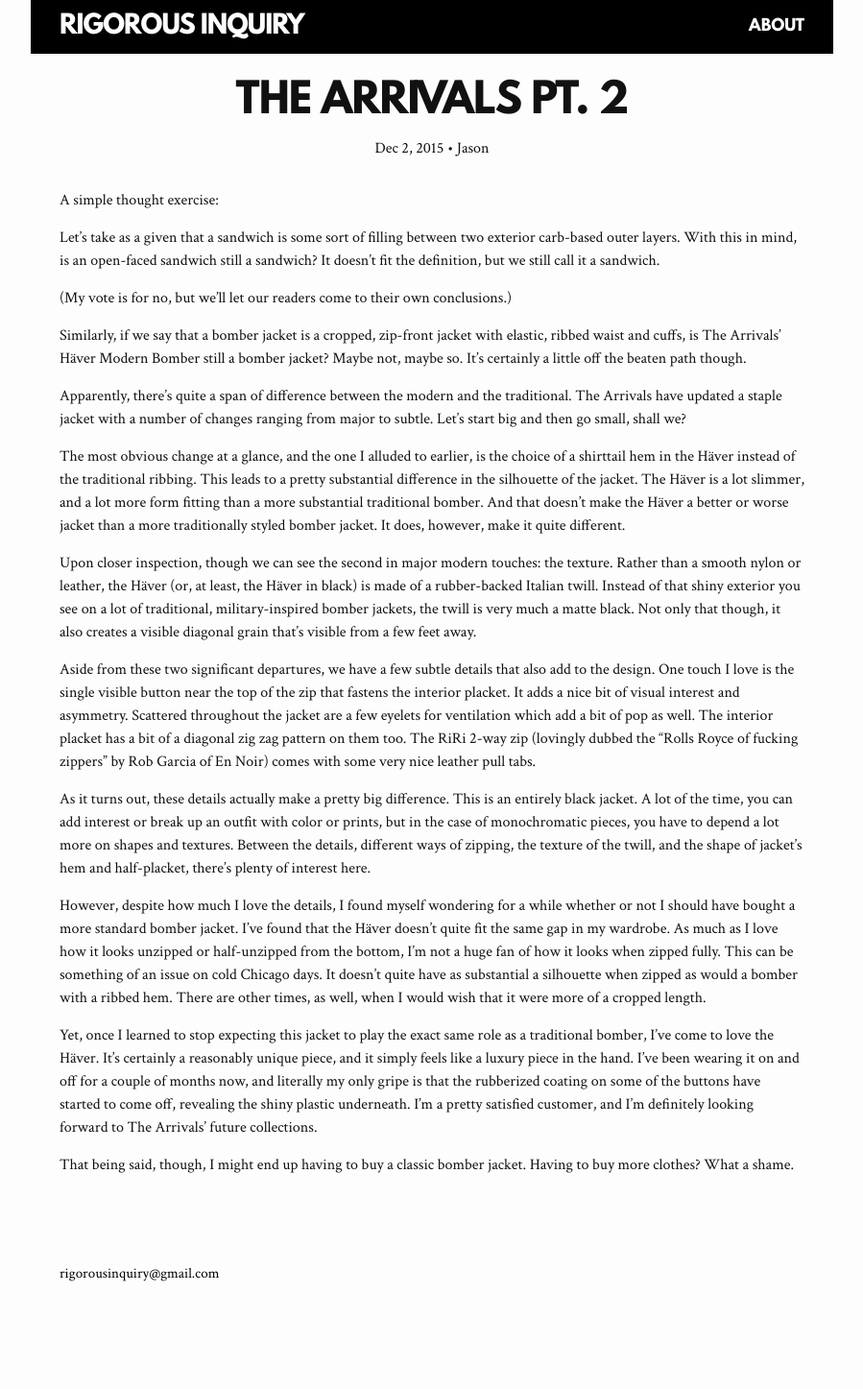
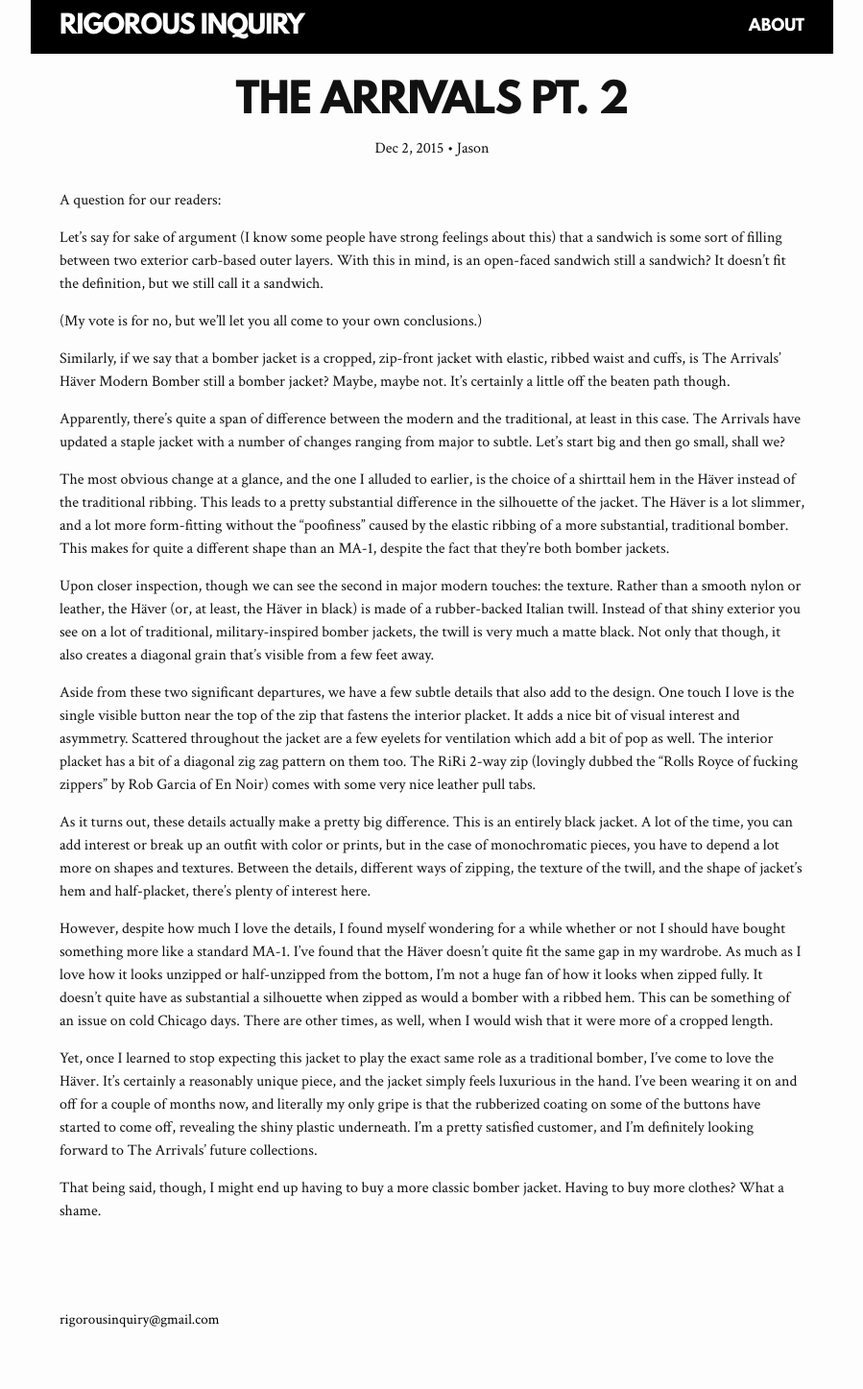
Before and after one commit to rigorousinquiry/rigorousinquiry.github.io, a Jekyll site: the page built from _posts/2015-12-02-the-arrivals-review.markdown, in a window 1280 px wide. Shown: the whole page at 96% size, without its empty margins (190-1089 px from the left). Built offline with Jekyll 4.4.1, drawn with Linux system fonts in a browser that asks for light colours; before the commit the page ends 1399 px from its top, so only the background shows below that.

Commit message:
edited arrivals review for wording & syntax

```diff
--- a/_posts/2015-12-02-the-arrivals-review.markdown
+++ b/_posts/2015-12-02-the-arrivals-review.markdown
@@ -9,26 +9,26 @@
 author: Jason
 ---
 
-A simple thought exercise:
+A question for our readers:
 
-Let's take as a given that a sandwich is some sort of filling between two exterior carb-based outer layers. With this in mind, is an open-faced sandwich still a sandwich? It doesn't fit the definition, but we still call it a sandwich.
+Let's say for sake of argument (I know some people have strong feelings about this) that a sandwich is some sort of filling between two exterior carb-based outer layers. With this in mind, is an open-faced sandwich still a sandwich? It doesn't fit the definition, but we still call it a sandwich.
 
-(My vote is for no, but we'll let our readers come to their own conclusions.)
+(My vote is for no, but we'll let you all come to your own conclusions.)
 
-Similarly, if we say that a bomber jacket is a cropped, zip-front jacket with elastic, ribbed waist and cuffs, is The Arrivals' Häver Modern Bomber still a bomber jacket? Maybe not, maybe so. It’s certainly a little off the beaten path though.
+Similarly, if we say that a bomber jacket is a cropped, zip-front jacket with elastic, ribbed waist and cuffs, is The Arrivals' Häver Modern Bomber still a bomber jacket? Maybe, maybe not. It’s certainly a little off the beaten path though.
 
-Apparently, there's quite a span of difference between the modern and the traditional. The Arrivals have updated a staple jacket with a number of changes ranging from major to subtle. Let’s start big and then go small, shall we?
+Apparently, there's quite a span of difference between the modern and the traditional, at least in this case. The Arrivals have updated a staple jacket with a number of changes ranging from major to subtle. Let’s start big and then go small, shall we?
 
-The most obvious change at a glance, and the one I alluded to earlier, is the choice of a shirttail hem in the Häver instead of the traditional ribbing. This leads to a pretty substantial difference in the silhouette of the jacket. The Häver is a lot slimmer, and a lot more form fitting than a more substantial traditional bomber. And that doesn't make the Häver a better or worse jacket than a more traditionally styled bomber jacket. It does, however, make it quite different.
+The most obvious change at a glance, and the one I alluded to earlier, is the choice of a shirttail hem in the Häver instead of the traditional ribbing. This leads to a pretty substantial difference in the silhouette of the jacket. The Häver is a lot slimmer, and a lot more form-fitting without the "poofiness" caused by the elastic ribbing of a more substantial, traditional bomber. This makes for quite a different shape than an MA-1, despite the fact that they're both bomber jackets.
 
-Upon closer inspection, though we can see the second in major modern touches: the texture. Rather than a smooth nylon or leather, the Häver (or, at least, the Häver in black) is made of a rubber-backed Italian twill. Instead of that shiny exterior you see on a lot of traditional, military-inspired bomber jackets, the twill is very much a matte black. Not only that though, it also creates a visible diagonal grain that’s visible from a few feet away.
+Upon closer inspection, though we can see the second in major modern touches: the texture. Rather than a smooth nylon or leather, the Häver (or, at least, the Häver in black) is made of a rubber-backed Italian twill. Instead of that shiny exterior you see on a lot of traditional, military-inspired bomber jackets, the twill is very much a matte black. Not only that though, it also creates a diagonal grain that’s visible from a few feet away.
 
 Aside from these two significant departures, we have a few subtle details that also add to the design. One touch I love is the single visible button near the top of the zip that fastens the interior placket. It adds a nice bit of visual interest and asymmetry. Scattered throughout the jacket are a few eyelets for ventilation which add a bit of pop as well. The interior placket has a bit of a diagonal zig zag pattern on them too. The RiRi 2-way zip (lovingly dubbed the “Rolls Royce of fucking zippers” by Rob Garcia of En Noir) comes with some very nice leather pull tabs.
 
 As it turns out, these details actually make a pretty big difference. This is an entirely black jacket. A lot of the time, you can add interest or break up an outfit with color or prints, but in the case of monochromatic pieces, you have to depend a lot more on shapes and textures. Between the details, different ways of zipping, the texture of the twill, and the shape of jacket’s hem and half-placket, there’s plenty of interest here.
 
-However, despite how much I love the details, I found myself wondering for a while whether or not I should have bought a more standard bomber jacket. I’ve found that the Häver doesn’t quite fit the same gap in my wardrobe. As much as I love how it looks unzipped or half-unzipped from the bottom, I’m not a huge fan of how it looks when zipped fully. This can be something of an issue on cold Chicago days. It doesn’t quite have as substantial a silhouette when zipped as would a bomber with a ribbed hem. There are other times, as well, when I would wish that it were more of a cropped length.
+However, despite how much I love the details, I found myself wondering for a while whether or not I should have bought something more like a standard MA-1. I’ve found that the Häver doesn’t quite fit the same gap in my wardrobe. As much as I love how it looks unzipped or half-unzipped from the bottom, I’m not a huge fan of how it looks when zipped fully. It doesn’t quite have as substantial a silhouette when zipped as would a bomber with a ribbed hem. This can be something of an issue on cold Chicago days. There are other times, as well, when I would wish that it were more of a cropped length.
 
-Yet, once I learned to stop expecting this jacket to play the exact same role as a traditional bomber, I’ve come to love the Häver. It’s certainly a reasonably unique piece, and it simply feels like a luxury piece in the hand. I’ve been wearing it on and off for a couple of months now, and literally my only gripe is that the rubberized coating on some of the buttons have started to come off, revealing the shiny plastic underneath. I’m a pretty satisfied customer, and I’m definitely looking forward to The Arrivals’ future collections.
+Yet, once I learned to stop expecting this jacket to play the exact same role as a traditional bomber, I’ve come to love the Häver. It’s certainly a reasonably unique piece, and the jacket simply feels luxurious in the hand. I’ve been wearing it on and off for a couple of months now, and literally my only gripe is that the rubberized coating on some of the buttons have started to come off, revealing the shiny plastic underneath. I’m a pretty satisfied customer, and I’m definitely looking forward to The Arrivals’ future collections.
 
-That being said, though, I might end up having to buy a classic bomber jacket. Having to buy more clothes? What a shame.
+That being said, though, I might end up having to buy a more classic bomber jacket. Having to buy more clothes? What a shame.
```
